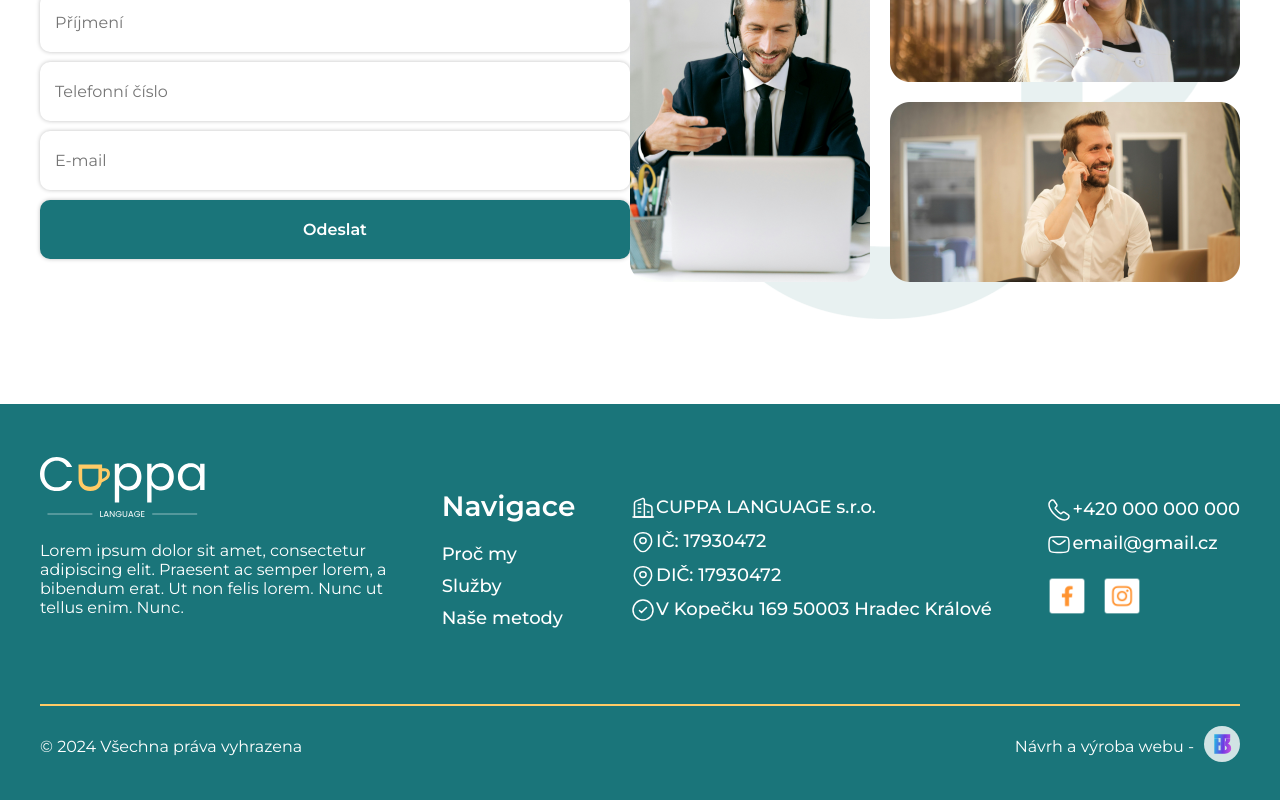
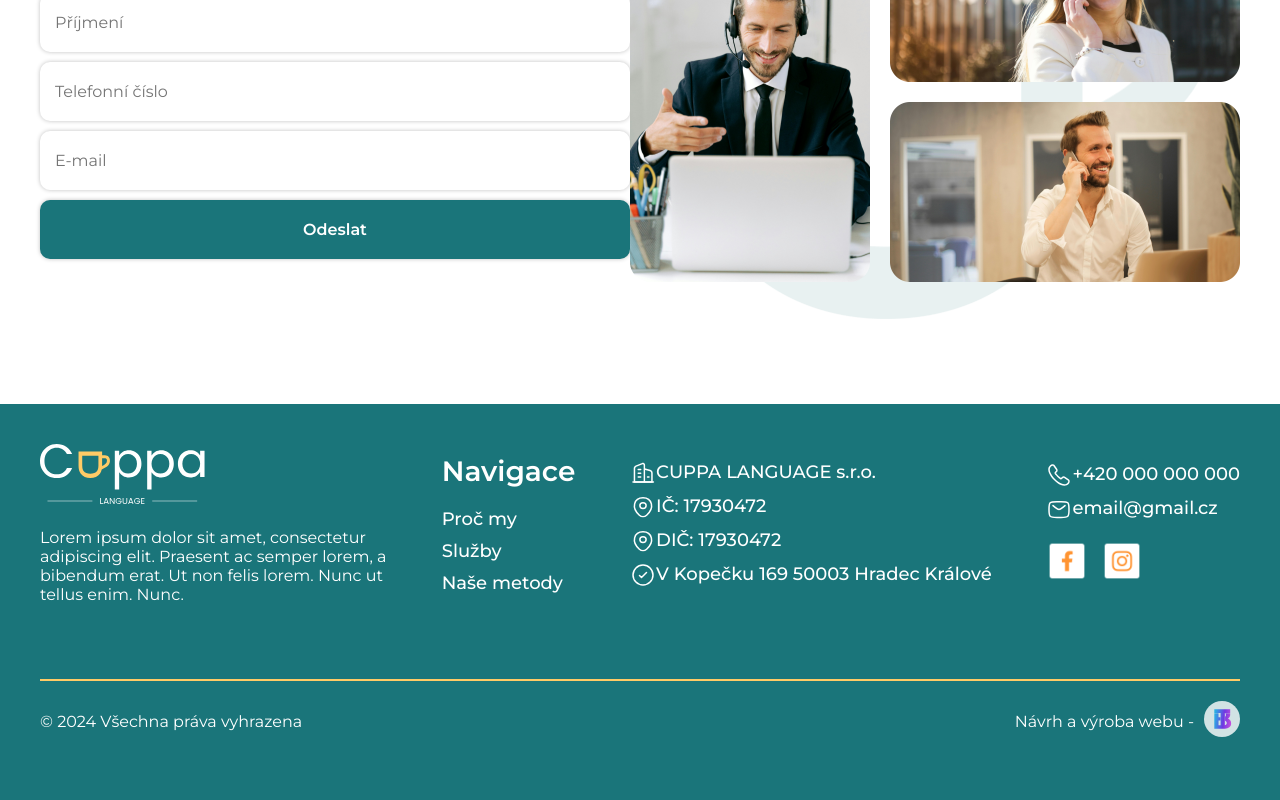
Before and after one commit to dizer2/cuppa-language, a React (Create React App) app: page / in a window 1280 px wide. Shown: the part 6416-7216 px from the top of the page. Built offline with nearby package versions, Linux system fonts and the light colour scheme.

Commit message:
fixed margin in the footer

```diff
--- a/src/styles/footer.css
+++ b/src/styles/footer.css
@@ -152,4 +152,8 @@
   .footer__down {
     justify-content: space-between;
   }
+
+  .footer__list {
+    margin-top: 0;
+  }
 }
```
